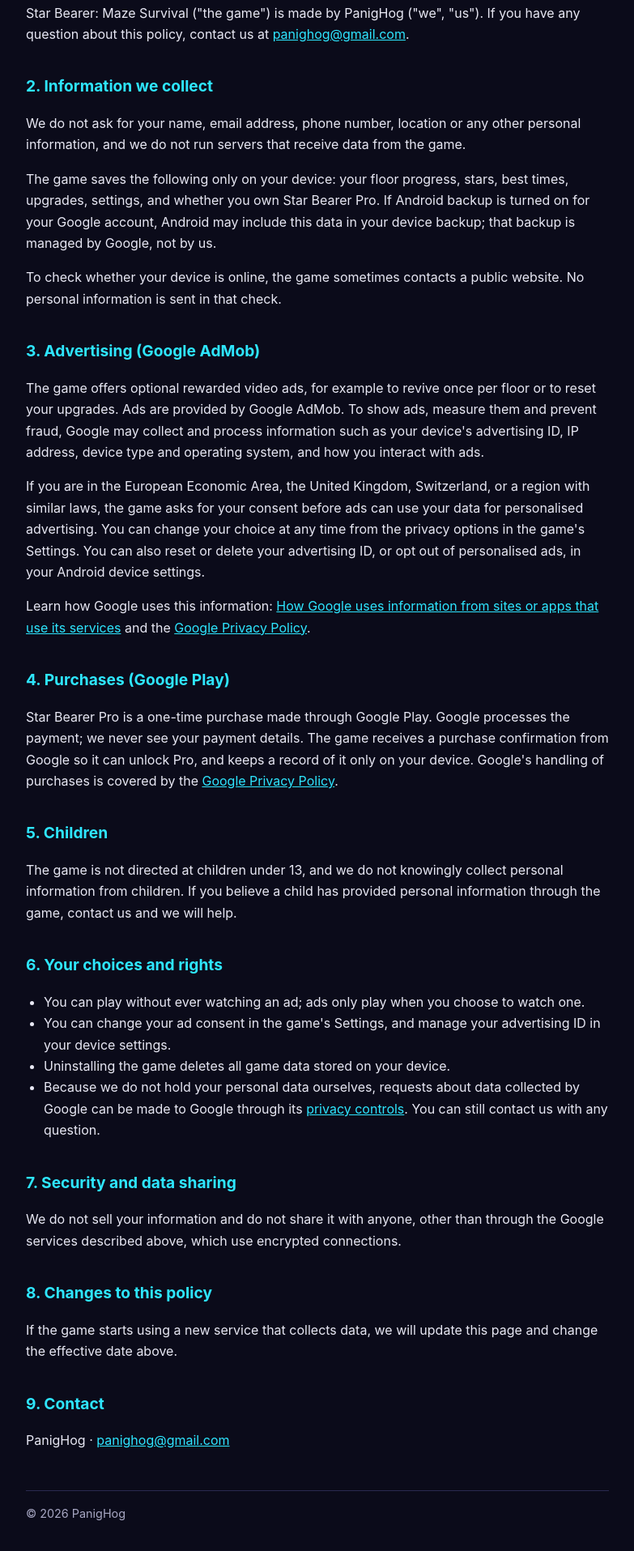
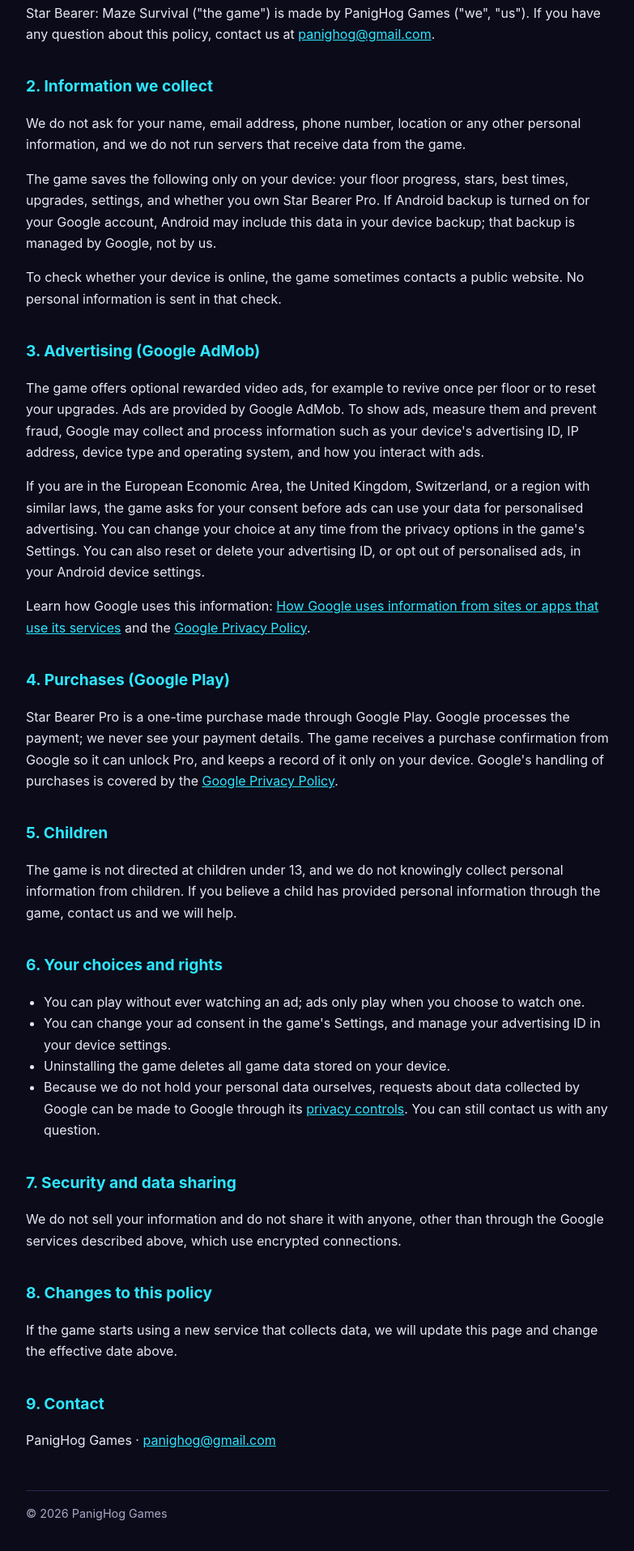
Before and after one commit to panighog/panighog.github.io, a plain HTML site: page starbearer/privacy/index.html in a window 1280 px wide. Shown: the part 391-2306 px from the top of the page at 81% size, without its empty margins (248-1031 px from the left). Drawn offline with Linux system fonts and the light colour scheme.

Commit message:
Update index.html

```diff
--- a/starbearer/privacy/index.html
+++ b/starbearer/privacy/index.html
@@ -4,7 +4,7 @@
 <meta charset="utf-8">
 <meta name="viewport" content="width=device-width, initial-scale=1">
 <title>Privacy Policy – Star Bearer: Maze Survival</title>
-<meta name="description" content="Privacy policy for Star Bearer: Maze Survival, a game by PanigHog.">
+<meta name="description" content="Privacy policy for Star Bearer: Maze Survival, a game by PanigHog Games.">
 <style>
   :root { --bg: #0b0b1a; --panel: #14142b; --line: #2a2a50; --text: #e8e8f4; --muted: #a8a8c4; --cyan: #2ee6ff; }
   * { box-sizing: border-box; }
@@ -23,14 +23,14 @@
 <body>
 <main>
   <h1>Privacy Policy</h1>
-  <p class="meta">Star Bearer: Maze Survival &middot; by PanigHog &middot; Effective date: 26 November 2026</p>
+  <p class="meta">Star Bearer: Maze Survival &middot; by PanigHog Games &middot; Effective date: 26 November 2026</p>
 
   <div class="box">
     <p><strong>In short:</strong> Star Bearer has no accounts and no servers of our own. Your game progress stays on your device. The game shows optional rewarded video ads through Google AdMob, and the one-time purchase "Star Bearer Pro" is handled by Google Play. Google may collect some data for those services, as explained below.</p>
   </div>
 
   <h2>1. Who we are</h2>
-  <p>Star Bearer: Maze Survival ("the game") is made by PanigHog ("we", "us"). If you have any question about this policy, contact us at <a href="mailto:panighog@gmail.com">panighog@gmail.com</a>.</p>
+  <p>Star Bearer: Maze Survival ("the game") is made by PanigHog Games ("we", "us"). If you have any question about this policy, contact us at <a href="mailto:panighog@gmail.com">panighog@gmail.com</a>.</p>
 
   <h2>2. Information we collect</h2>
   <p>We do not ask for your name, email address, phone number, location or any other personal information, and we do not run servers that receive data from the game.</p>
@@ -63,9 +63,9 @@
   <p>If the game starts using a new service that collects data, we will update this page and change the effective date above.</p>
 
   <h2>9. Contact</h2>
-  <p>PanigHog &middot; <a href="mailto:panighog@gmail.com">panighog@gmail.com</a></p>
+  <p>PanigHog Games &middot; <a href="mailto:panighog@gmail.com">panighog@gmail.com</a></p>
 
-  <footer>&copy; 2026 PanigHog</footer>
+  <footer>&copy; 2026 PanigHog Games</footer>
 </main>
 </body>
 </html>
```
